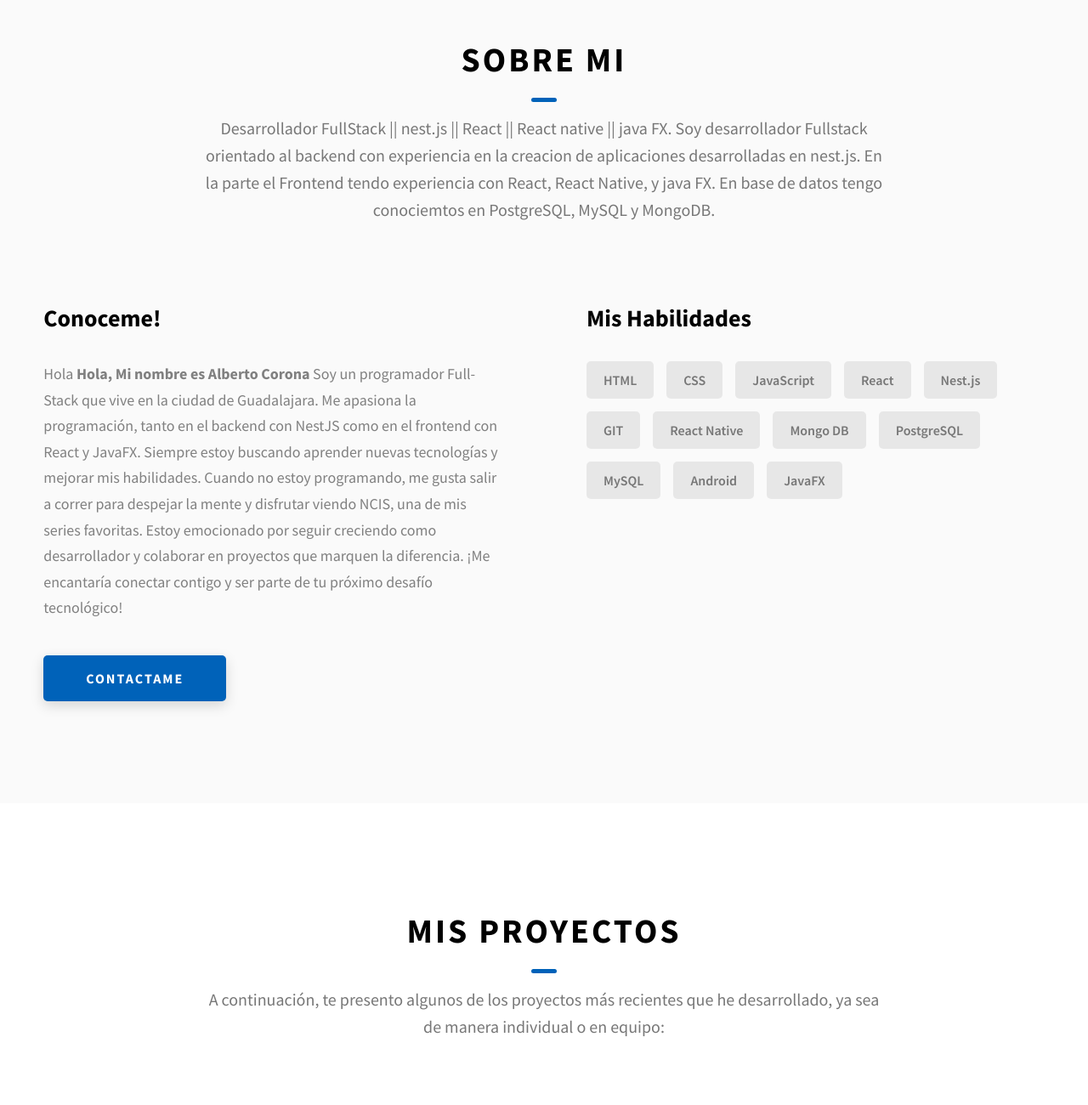
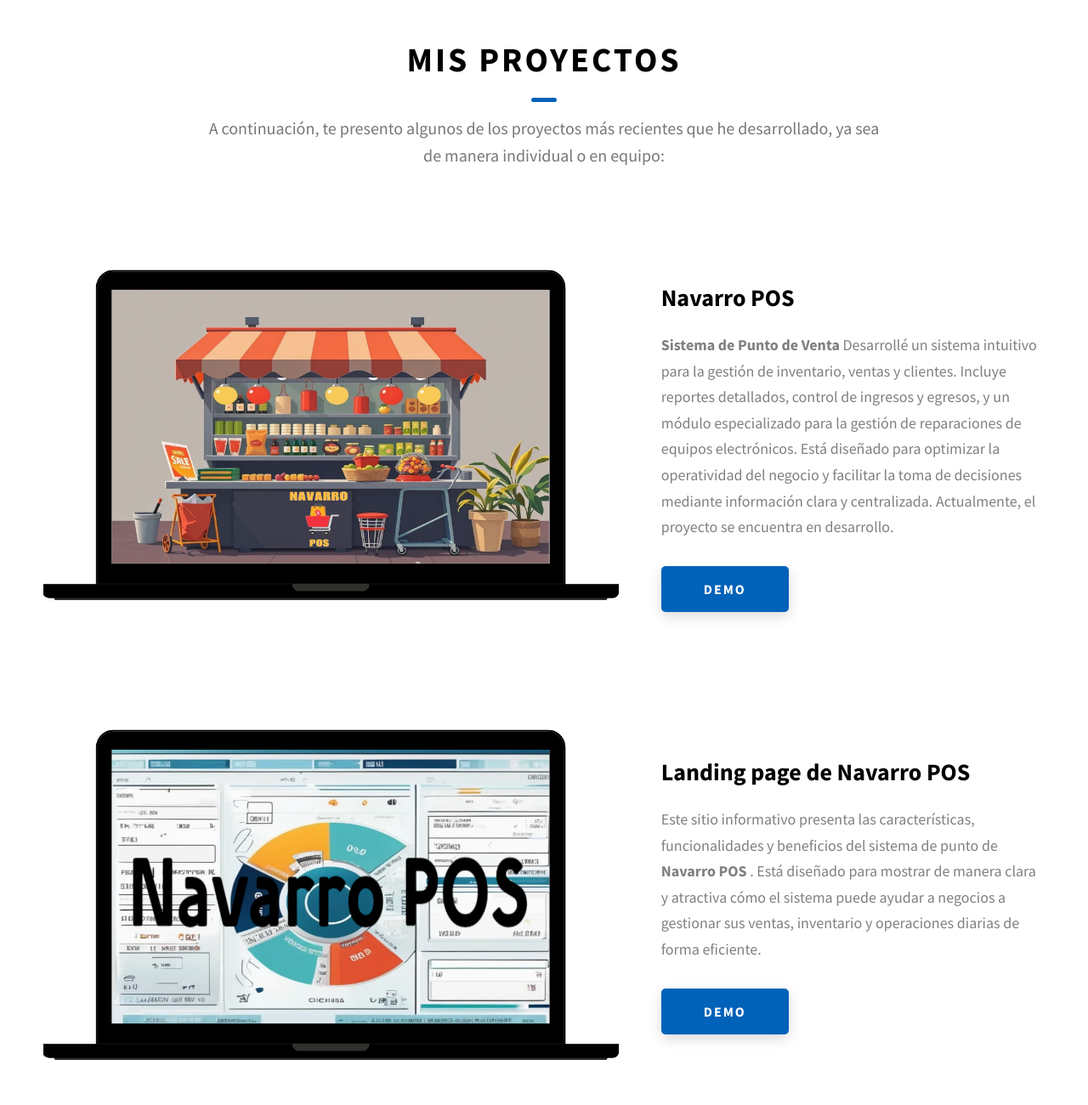
Before and after one commit to muqui/portfolio-2025, a website: page index.html in a window 1280 px wide. Shown: the part 880-2180 px from the top of the page at 85% size. Drawn offline with Linux system fonts and the light colour scheme.

Commit message:
add project

```diff
--- a/css/style.css
+++ b/css/style.css
@@ -1,17 +1,4 @@
-/*
-0 - 600px:      Phone
-600 - 900px:    Tablet portrait
-900 - 1200px:   Tablet landscape
-[1200 - 1800] is where our normal styles apply
-1800px + :      Big desktop
-$breakpoint arguement choices:
-- phone
-- tab-port
-- tab-land
-- big-desktop
 
-Inside media queries 1em is always 16px i.e 1em = 16px at every screen size only inside media queries
-*/
 *,
 *::after,
 *::before {
@@ -185,7 +172,8 @@ textarea {
 
 .home-hero {
   color: #fff;
-  background: linear-gradient(to right, rgba(0, 98, 185, 0.8), rgba(0, 98, 185, 0.8)), url(../../assets/svg/common-bg.svg);
+  background: linear-gradient(to right, rgba(15, 23, 42, 0.8), rgba(15, 23, 42, 0.8)), url(../../assets/svg/common-bg.svg);
+
   background-position: center;
   height: 100vh;
   min-height: 80rem;
@@ -323,7 +311,7 @@ textarea {
           font-size: 1.7rem; } }
 
 .contact {
-  background: linear-gradient(to right, rgba(0, 98, 185, 0.8), rgba(0, 98, 185, 0.8)), url(../../assets/svg/common-bg.svg);
+  background: linear-gradient(to right, rgba(15, 23, 42, 0.8), rgba(15, 23, 42, 0.8)), url(../../assets/svg/common-bg.svg);
   background-size: cover;
   background-position: center; }
   .contact__form-container {
--- a/index.html
+++ b/index.html
@@ -31,7 +31,7 @@
             <a href="./index.html" class="header__link"> Home </a>
           </li>
           <li class="header__link-wrapper">
-            <a href="./index.html#about" class="header__link">Sobre mi </a>
+            <a href="./index.html#about" class="header__link">Sobre mí </a>
           </li>
           <li class="header__link-wrapper">
             <a href="./index.html#projects" class="header__link">
@@ -57,7 +57,7 @@
           </li>
 
           <li class="header__sm-menu-link">
-            <a href="./index.html#about"> Sobre mi </a>
+            <a href="./index.html#about"> Sobre mí </a>
           </li>
 
           <li class="header__sm-menu-link">
@@ -114,60 +114,7 @@
       <div class="mouse"></div>
     </div>
   </section>
-  <section id="about" class="about sec-pad">
-    <div class="main-container">
-      <h2 class="heading heading-sec heading-sec__mb-med">
-        <span class="heading-sec__main">Sobre Mi</span>
-        <span class="heading-sec__sub">
-          Desarrollador FullStack || nest.js || React || React native || java FX.
-          Soy desarrollador Fullstack orientado al backend con experiencia en la creacion de aplicaciones desarrolladas
-          en nest.js. En la parte el Frontend tendo experiencia con React, React Native, y java FX. En base de datos
-          tengo
-          conociemtos en PostgreSQL, MySQL y MongoDB.
-        </span>
-      </h2>
-      <div class="about__content">
-        <div class="about__content-main">
-          <h3 class="about__content-title">Conoceme!</h3>
-          <div class="about__content-details">
-            <p class="about__content-details-para">
-              Hola
-              <strong>Hola, Mi nombre es Alberto Corona</strong>
-              Soy un programador Full-Stack que vive en la ciudad de Guadalajara.
-              Me apasiona la programación, tanto en el backend con NestJS como en el frontend con React y JavaFX.
-              Siempre estoy buscando aprender nuevas tecnologías y mejorar mis habilidades. Cuando no estoy programando,
-              me gusta salir a correr para despejar la mente y disfrutar viendo NCIS, una de mis series favoritas.
-              Estoy emocionado por seguir creciendo como desarrollador y colaborar en proyectos que marquen la
-              diferencia.
-              ¡Me encantaría conectar contigo y ser parte de tu próximo desafío tecnológico!
-            </p>
-            <p class="about__content-details-para">
 
-              <!-- <strong>contact</strong> me here. -->
-            </p>
-          </div>
-          <a href="./#contact" class="btn btn--med btn--theme dynamicBgClr">Contactame</a>
-        </div>
-        <div class="about__content-skills">
-          <h3 class="about__content-title">Mis Habilidades</h3>
-          <div class="skills">
-            <div class="skills__skill">HTML</div>
-            <div class="skills__skill">CSS</div>
-            <div class="skills__skill">JavaScript</div>
-            <div class="skills__skill">React</div>
-            <div class="skills__skill">Nest.js</div>
-            <div class="skills__skill">GIT</div>
-            <div class="skills__skill">React Native</div>
-            <div class="skills__skill">Mongo DB</div>
-            <div class="skills__skill">PostgreSQL</div>
-            <div class="skills__skill">MySQL</div>
-            <div class="skills__skill">Android</div>
-            <div class="skills__skill">JavaFX</div>
-          </div>
-        </div>
-      </div>
-    </div>
-  </section>
   <section id="projects" class="projects sec-pad">
     <div class="main-container">
       <h2 class="heading heading-sec heading-sec__mb-bg">
@@ -182,15 +129,38 @@
         <!--inicia proyecto Navarro POS-->
         <div class="projects__row">
           <div class="projects__row-img-cont">
-            <img src="./assets/png/navarropos.png" alt="Software Screenshot" class="projects__row-img" loading="lazy" />
+            <img src="./assets/png/front-navarro-post-react.png" alt="Software Screenshot" class="projects__row-img"
+              loading="lazy" />
           </div>
           <div class="projects__row-content">
             <h3 class="projects__row-content-title">Navarro POS</h3>
             <p class="projects__row-content-desc">
               <strong>Sistema de Punto de Venta</strong>
-              Desarrolle un sistema intuitivo para gestionar inventarios, ventas y clientes. Incluiye reportes
-              detallados, control de gastos e ingresos, y un módulo para la gestion de reparacion de equipos
-              electronicos. Ideal para mejorar la operatividad del negocio y facilitar la toma de decisiones.
+
+              Desarrollé un sistema intuitivo para la gestión de inventario, ventas y clientes. Incluye reportes
+              detallados, control de ingresos y egresos, y un módulo especializado para la gestión de reparaciones de
+              equipos electrónicos.
+              Está diseñado para optimizar la operatividad del negocio y facilitar la toma de decisiones mediante
+              información clara y centralizada.
+              Actualmente, el proyecto se encuentra en desarrollo.
+            </p>
+            <a href="https://front-navarro-pos.duckdns.org/" class="btn btn--med btn--theme dynamicBgClr"
+              target="_blank">Demo</a>
+          </div>
+        </div>
+        <!--inicia proyecto Navarro POS-->
+        <div class="projects__row">
+          <div class="projects__row-img-cont">
+            <img src="./assets/png/navarropos.png" alt="Software Screenshot" class="projects__row-img" loading="lazy" />
+          </div>
+          <div class="projects__row-content">
+            <h3 class="projects__row-content-title"> Landing page de Navarro POS</h3>
+            <p class="projects__row-content-desc">
+
+              Este sitio informativo presenta las características, funcionalidades y beneficios del sistema de punto de
+              <strong>Navarro POS</strong> . Está diseñado para mostrar de manera clara y atractiva cómo el sistema
+              puede ayudar a
+              negocios a gestionar sus ventas, inventario y operaciones diarias de forma eficiente.
             </p>
             <a href="https://navarro-pos.duckdns.org" class="btn btn--med btn--theme dynamicBgClr"
               target="_blank">Demo</a>
@@ -220,7 +190,11 @@
             <p class="projects__row-content-desc">
               Api ecommerce, desarrollada con Nest.js y PostgreSQL
             </p>
-            <p class="projects__row-content-desc" >Esta API está diseñada para ofrecer una solución moderna y segura de backend para puntos de venta, adaptada también a talleres de reparación o empresas que gestionan inventarios y operaciones de efectivo. Todas las rutas están protegidas mediante autenticación JWT, con control de acceso basado en roles para diferentes tipos de usuarios (usuario, administrador, etc.), garantizando un entorno seguro y escalable.</p>
+            <p class="projects__row-content-desc">Esta API está diseñada para ofrecer una solución moderna y segura de
+              backend para puntos de venta, adaptada también a talleres de reparación o empresas que gestionan
+              inventarios y operaciones de efectivo. Todas las rutas están protegidas mediante autenticación JWT, con
+              control de acceso basado en roles para diferentes tipos de usuarios (usuario, administrador, etc.),
+              garantizando un entorno seguro y escalable.</p>
             <a href="https://back-navarro-pos.duckdns.org/api" class="btn btn--med btn--theme dynamicBgClr"
               target="_blank">Demo</a>
           </div>
@@ -270,6 +244,61 @@
           </div>
         </div>
         <!--Finaliza proyecto-->
+
+      </div>
+    </div>
+  </section>
+  <section id="about" class="about sec-pad">
+    <div class="main-container">
+      <h2 class="heading heading-sec heading-sec__mb-med">
+        <span class="heading-sec__main">Sobre Mí</span>
+        <span class="heading-sec__sub">
+          Desarrollador FullStack || nest.js || React || React native || java FX.
+          Soy desarrollador Fullstack orientado al backend con experiencia en la creacion de aplicaciones desarrolladas
+          en nest.js. En la parte el Frontend tengo experiencia con React, React Native, y java FX. En base de datos
+          tengo
+          conocimientos en PostgreSQL, MySQL y MongoDB.
+        </span>
+      </h2>
+      <div class="about__content">
+        <div class="about__content-main">
+          <h3 class="about__content-title">Conoceme!</h3>
+          <div class="about__content-details">
+            <p class="about__content-details-para">
+
+              <strong>Hola, Mi nombre es Alberto Corona</strong>
+              Soy un programador Full-Stack que vive en la ciudad de Guadalajara.
+              Me apasiona la programación, tanto en el backend con NestJS como en el frontend con React y JavaFX.
+              Siempre estoy buscando aprender nuevas tecnologías y mejorar mis habilidades. Cuando no estoy programando,
+              me gusta salir a correr para despejar la mente y disfrutar viendo NCIS, una de mis series favoritas.
+              Estoy emocionado por seguir creciendo como desarrollador y colaborar en proyectos que marquen la
+              diferencia.
+              ¡Me encantaría conectar contigo y ser parte de tu próximo desafío tecnológico!
+            </p>
+            <p class="about__content-details-para">
+
+              <!-- <strong>contact</strong> me here. -->
+            </p>
+          </div>
+          <a href="./#contact" class="btn btn--med btn--theme dynamicBgClr">Contactame</a>
+        </div>
+        <div class="about__content-skills">
+          <h3 class="about__content-title">Mis Habilidades</h3>
+          <div class="skills">
+            <div class="skills__skill">HTML</div>
+            <div class="skills__skill">CSS</div>
+            <div class="skills__skill">JavaScript</div>
+            <div class="skills__skill">React</div>
+            <div class="skills__skill">Nest.js</div>
+            <div class="skills__skill">GIT</div>
+            <div class="skills__skill">React Native</div>
+            <div class="skills__skill">Mongo DB</div>
+            <div class="skills__skill">PostgreSQL</div>
+            <div class="skills__skill">MySQL</div>
+            <div class="skills__skill">Android</div>
+            <div class="skills__skill">JavaFX</div>
+          </div>
+        </div>
       </div>
     </div>
   </section>
```
Also changed, not shown: assets/png/front-navarro-post-react.png (added), 1 other file.
